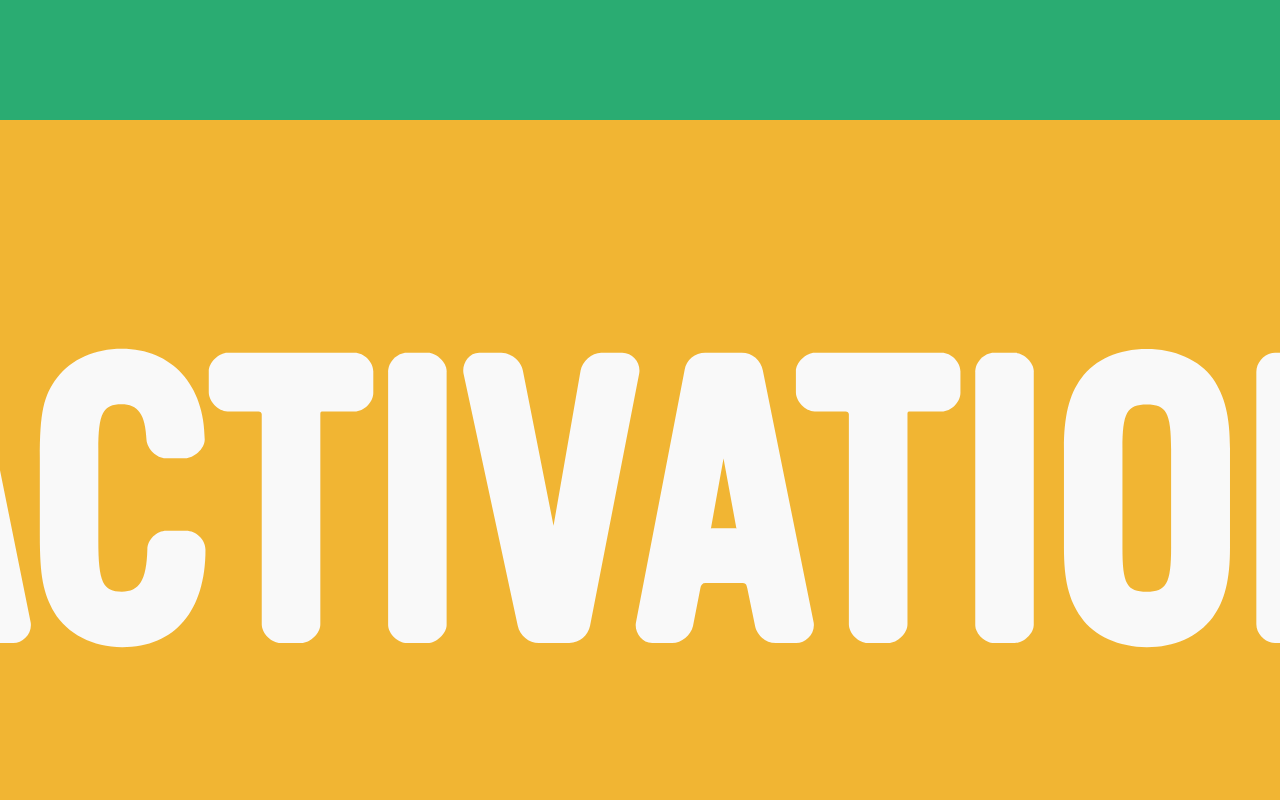
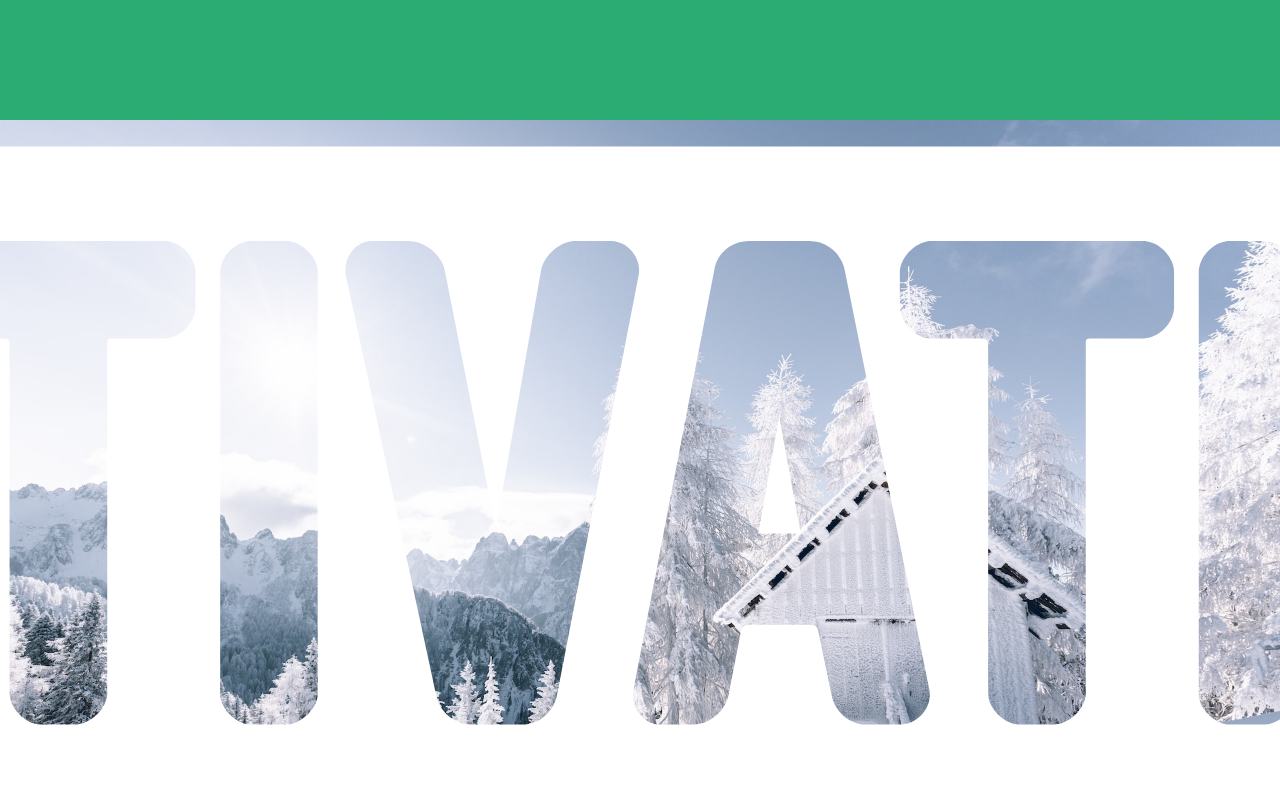
Before and after one commit to LucaCiampi/Animations, a plain HTML site: page index.html in a window 1280 px wide. Shown: the part 2280-3080 px from the top of the page. Drawn offline with nearby package versions, Linux system fonts and the light colour scheme.

Commit message:
Added background and transparency

```diff
--- a/index.html
+++ b/index.html
@@ -56,9 +56,10 @@
         </div>
     </section>
     <section class="container">
-        <div class="scaleDown yellow">
-            <h1 class="scaleDown__activation ff-vinyl">ACTIVATION</h1>
-        </div>
+        <div class="background"></div>
+        <!-- <div class="scaleDown"> -->
+            <h1 class="scaleDown scaleDown__activation ff-vinyl">ACTIVATION</h1>
+        <!-- </div> -->
     </section>
     <section class="section grey">
         <div class="scrolling-words-container">
--- a/main.js
+++ b/main.js
@@ -34,7 +34,7 @@ document.addEventListener('DOMContentLoaded', function () {
     // GSAP SCALE DOWN
     gsap.set(".scaleDown", { xPercent: -50, yPercent: -50 });
     gsap.to(".scaleDown", {
-        scale: 0.4,
+        scale: 0.2,
         scrollTrigger: {
             trigger: ".container",
             pin: ".container",
--- a/style.css
+++ b/style.css
@@ -194,9 +194,20 @@ body {
     overflow: hidden;
 }
 
+.background {
+    position: absolute;
+    left: 0;
+    right: 0;
+    top: 0;
+    bottom: 0;
+    background-image: url('./img/daniele-buso.jpg');
+    background-position: center;
+    background-size: cover;
+}
+
 .scaleDown {
-    width: 200vw;
-    height: 200vh;
+    /* width: 400vw;
+    height: 400vh; */
     position: absolute;
     top: 50%;
     left: 50%;
@@ -205,11 +216,15 @@ body {
     display: flex;
     justify-content: center;
     align-items: center;
+    margin: 0;
+    padding: 0;
 }
 
 .scaleDown__activation {
-    color: #f9f9f9;
-    font-size: 30vw;
+    font-size: 50vw;
+    background-color: #fff;
+    color: #000;
+    mix-blend-mode: screen;
     /* -webkit-text-fill-color: transparent;
     -webkit-background-clip: text; */
 }
```
Also changed, not shown: img/daniele-buso.jpg (added), 1 other file.
